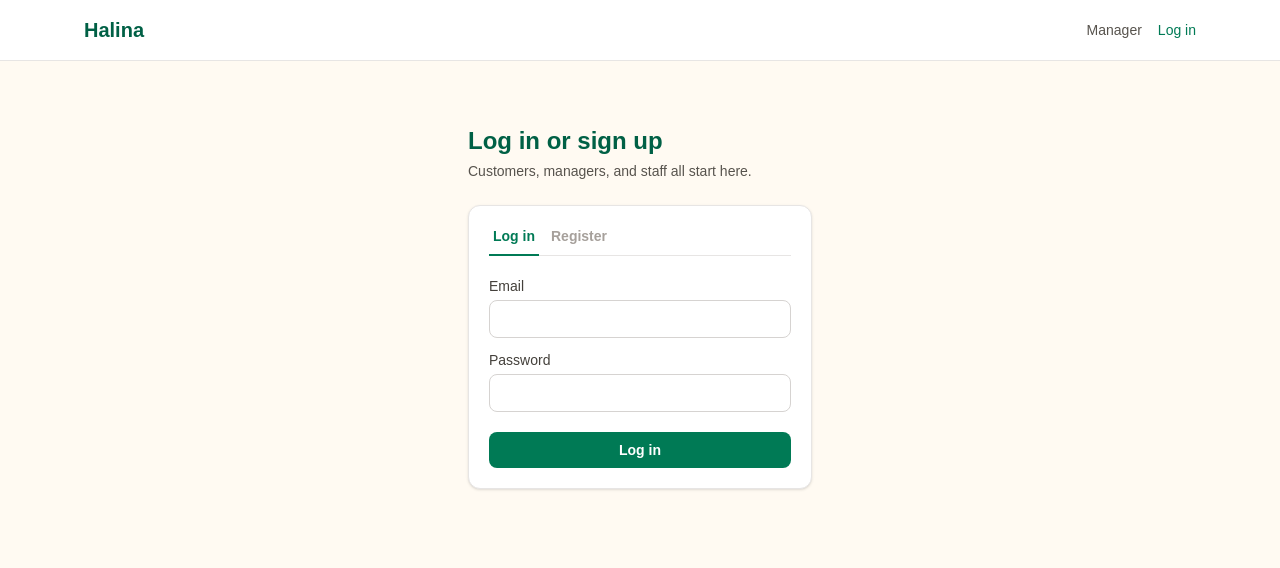
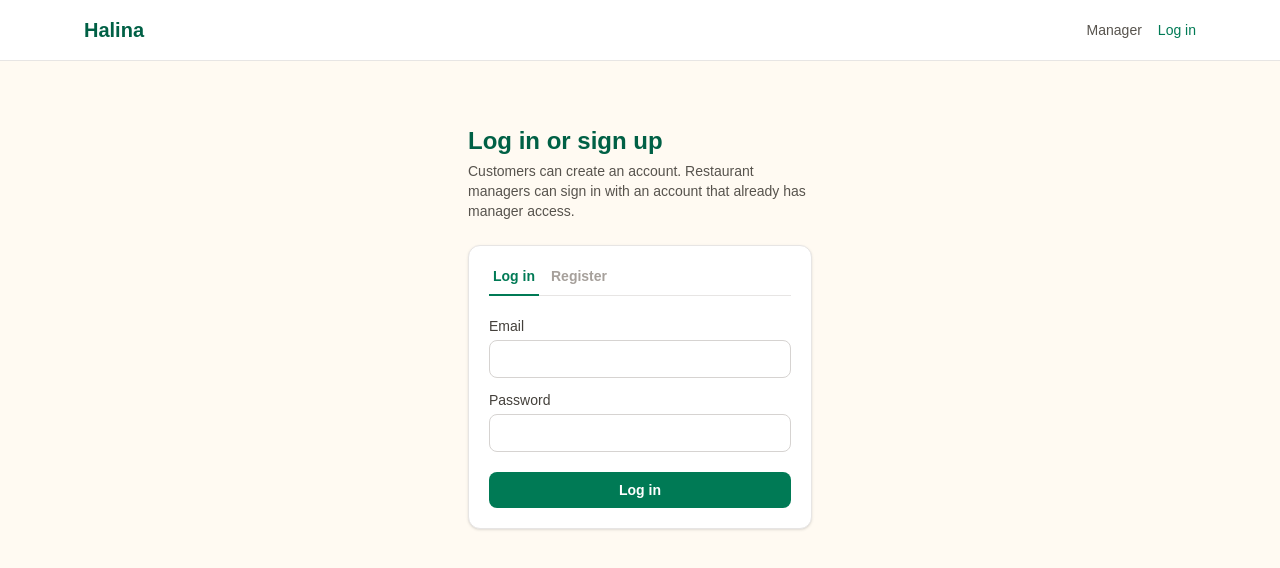
Before and after one commit to g4vin001/RestaurantApp, a Next.js app: page /login in a window 1280 px wide. Shown: the top 568 px of the page. Built offline with nearby package versions, Linux system fonts and the light colour scheme; no server answers.

Commit message:
Add shared-data MVP foundation: app/login/page.tsx

```diff
--- a/app/login/page.tsx
+++ b/app/login/page.tsx
@@ -17,7 +17,10 @@ export default async function LoginPage({
   return (
     <main className="mx-auto max-w-sm px-5 py-16">
       <h1 className="text-2xl font-bold text-emerald-800">Log in or sign up</h1>
-      <p className="mt-1 text-sm text-stone-600">Customers, managers, and staff all start here.</p>
+      <p className="mt-1 text-sm text-stone-600">
+        Customers can create an account. Restaurant managers can sign in with
+        an account that already has manager access.
+      </p>
       <PageCard className="mt-6">
         {notice && <p className="mb-4 rounded-lg bg-amber-50 px-3 py-2 text-sm text-amber-800">{notice}</p>}
         {error && <p className="mb-4 rounded-lg bg-red-50 px-3 py-2 text-sm text-red-700">{error}</p>}
```
